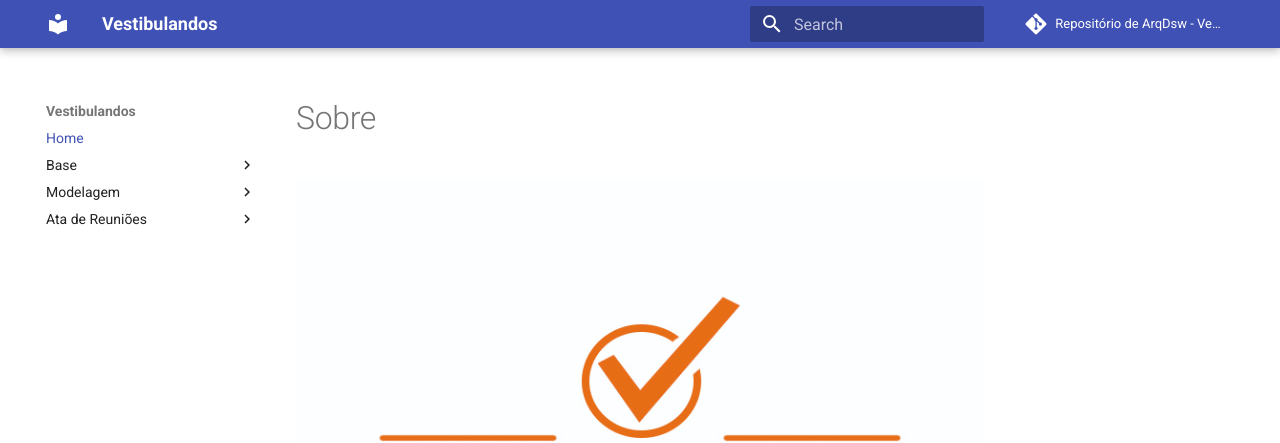
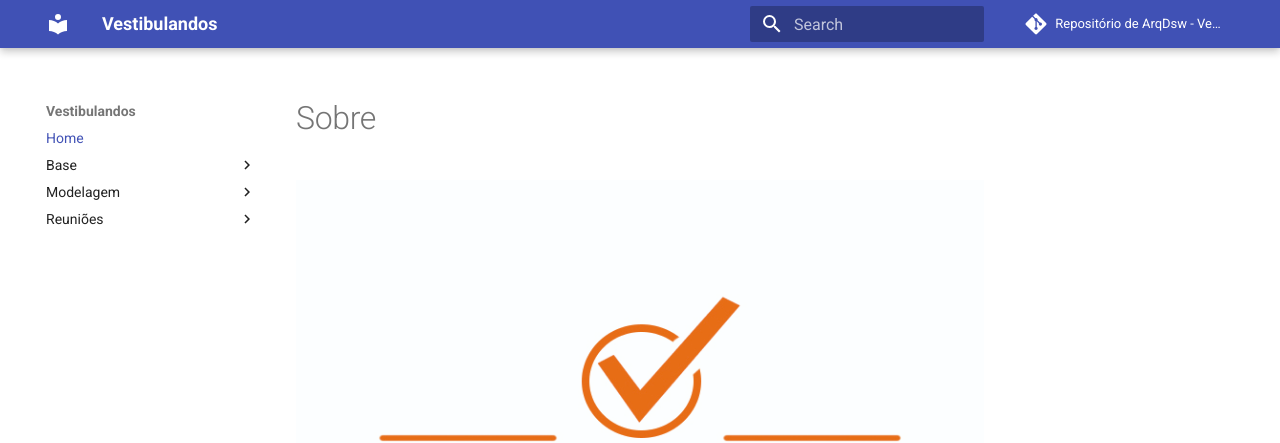
Before and after one commit to UnBArqDsw/2020.1_G4_Vestibulandos, an MkDocs documentation site: the page built from docs/index.md, in a window 1280 px wide. Shown: the top 443 px of the page. Built offline with MkDocs 1.6.1 and Material for MkDocs 9.7.7, drawn with Linux system fonts in a browser that asks for light colours; comment, search, counter and statistics services are not loaded.

Commit message:
Corrigido o nome do menu.

```diff
--- a/mkdocs.yml
+++ b/mkdocs.yml
@@ -35,7 +35,7 @@ nav:
             - Diagrama de Sequencia: 'modelagem/diagrama_de_sequencia.md'
         - Lexico: 'modelagem/lexico.md'
         - Iniciativas Extras: 'modelagem/iniciativas_extras.md'
-    - Ata de Reuniões:
+    - Reuniões:
         - Ata 1: 'reunioes/ata_1.md'
         - Ata 2: 'reunioes/ata_2.md'
         - Ata 3: 'reunioes/ata_3.md'
```
